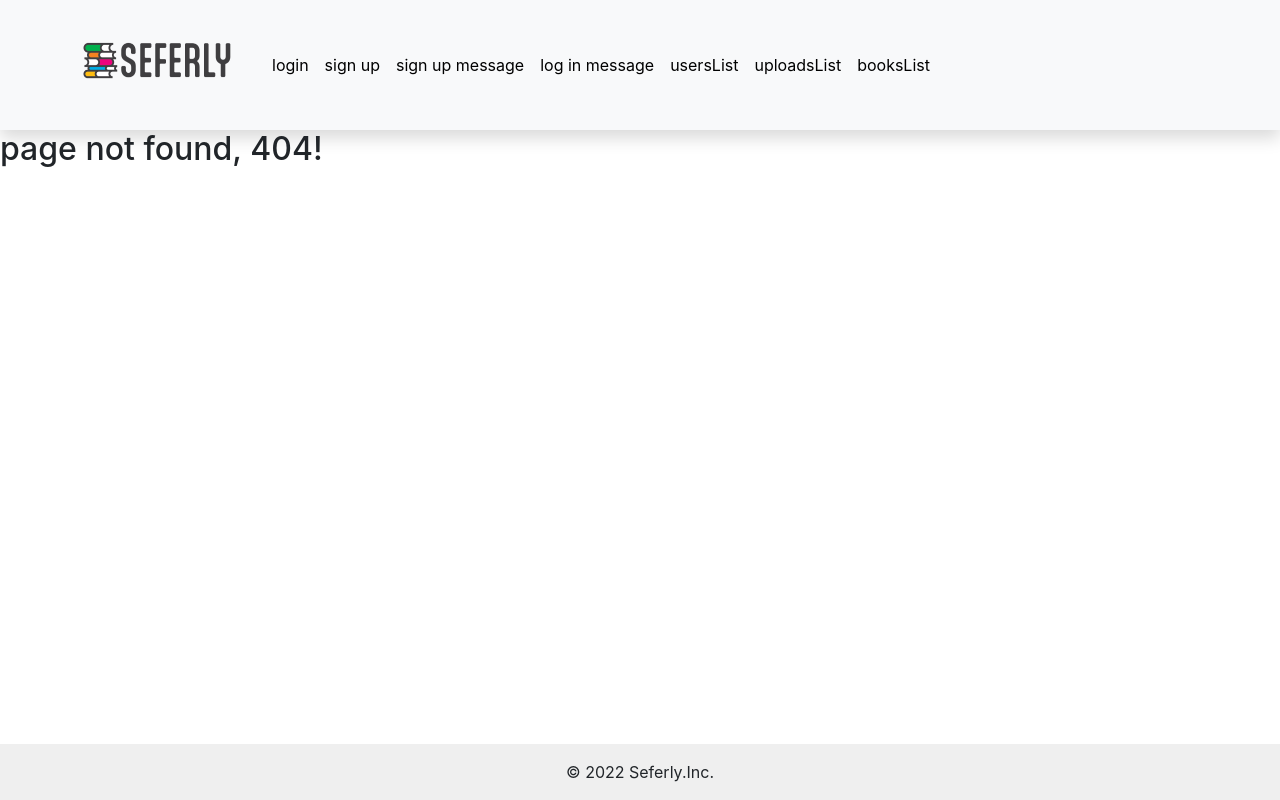
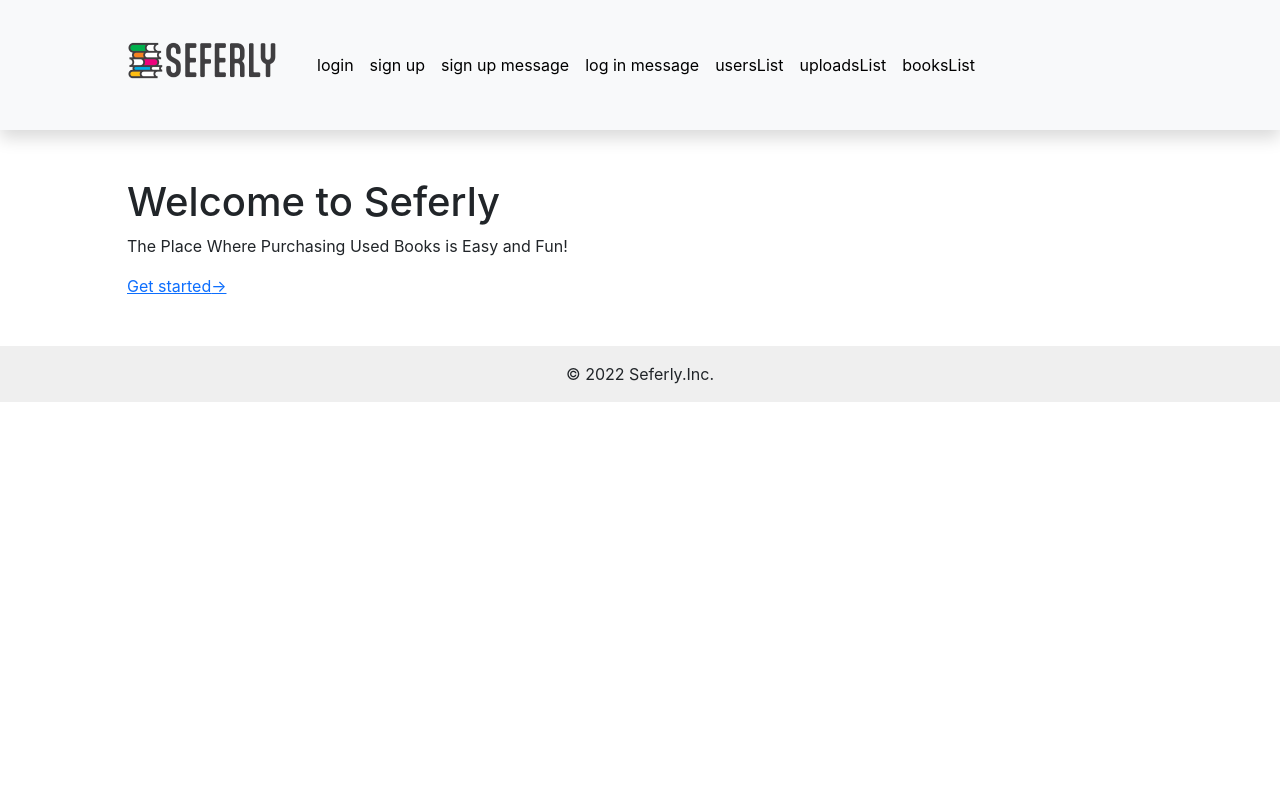
Before and after one commit to zigelbaum/seferly-front, a React (Create React App) app: page / in a window 1280 px wide. Before the commit this address had no page. Built offline with nearby package versions, Linux system fonts and the light colour scheme.

Commit message:
home page basics and footer

```diff
--- a/src/App.css
+++ b/src/App.css
@@ -11,8 +11,12 @@
 }
 
 .footer {
-    position: absolute;
+
     left: 0;
     bottom: 0;
     right: 0;
 }
+
+.container {
+    max-width: 1050px;
+}
--- a/src/App.js
+++ b/src/App.js
@@ -1,7 +1,7 @@
 import './App.css';
 // import NewUserTestApp from './TestApps/NewUserTestApp';
 import { BrowserRouter, Route, Routes, Link} from 'react-router-dom';
-// import Home from './comps/home'
+import Home from './comps/general_comps/home'
 import LoginForm from './comps/login_comps/login_form';
 import Sign_up_Message from './comps/messages_comps/sign_up_message';
 import Login_message from './comps/messages_comps/login_message';
@@ -11,6 +11,7 @@ import UploadsList from './comps/upload_comps/uploadsList';
 import BooksList from './comps/books_comps/booksList';
 import Header from './static_comps/header';
 import Footer from './static_comps/footer';
+import NotFound from './comps/general_comps/notFound';
 
 
 function App() {
@@ -19,7 +20,7 @@ function App() {
      <Header />
 
       <Routes>
-        {/* <Route index element={<Home />} /> */}
+        <Route index element={<Home />} />
         <Route path="/login" element={<LoginForm />} />
         <Route path="/signUp" element={<NewUserForm />} />
         <Route path="/messages/" element={<Sign_up_Message/>} />
@@ -27,7 +28,7 @@ function App() {
         <Route path="/usersList" element={<UsersList />} />
         <Route path="/uploadsList" element={<UploadsList />} />
         <Route path="/booksList" element={<BooksList />} />
-        <Route path="/*" element={<div><h2>page not found, 404!</h2></div>} />
+        <Route path='*' element={<NotFound />} />
       </Routes>
     <Footer />
 
--- /dev/null
+++ b/src/comps/general_comps/home.js
@@ -0,0 +1,26 @@
+import React from 'react';
+import { Link } from 'react-router-dom'
+
+const Home = () => {
+    return (
+        <div className='container my-5 '>
+            <h1>Welcome to Seferly</h1>
+            <div className="mt-8 flex gap-x-4 sm:justify-center">
+                <p className="">
+                    The Place Where Purchasing Used Books is Easy and Fun!
+                </p>
+                <Link
+                    to={'/uploadsList'}
+                    className="inline-block rounded-lg "
+                >
+                    Get started
+                    <span className="text-indigo-200" aria-hidden="true">
+                        &rarr;
+                    </span>
+                </Link>
+            </div>
+        </div>
+    )
+}
+
+export default Home;
--- /dev/null
+++ b/src/comps/general_comps/notFound.js
@@ -0,0 +1,11 @@
+import React from 'react'
+import { Link } from 'react-router-dom'
+
+export default function NotFound() {
+  return (
+    <div>
+      <h1 className='display-1'>page not found 404!</h1>
+      <Link to="/">Back to home</Link>
+    </div>
+  )
+}
--- a/src/comps/login_comps/login_form.js
+++ b/src/comps/login_comps/login_form.js
@@ -33,7 +33,7 @@ export default function LoginForm() {
 
 
   return (
-    <div className='container col-md-6'>
+    <div className='container col-md-6 my-3'>
       <h2 >Login form</h2>
       <form onSubmit={handleSubmit(onSub)} >
         <input {...emailRef} type="email" className='form-control m-2' placeholder="Email" />
--- a/src/comps/sign_up_comps/new_user_form.js
+++ b/src/comps/sign_up_comps/new_user_form.js
@@ -46,7 +46,8 @@ export default function NewUserForm() {
 
 
   return (
-    <div className='container col-md-6'>
+
+    <div className='container col-md-6 my-4 '>
       <h2 >New user form</h2>
       <form onSubmit={handleSubmit(onSub)} >
         <input {...firstNameRef} type="text" className='form-control m-2' placeholder="First Name" />
```
